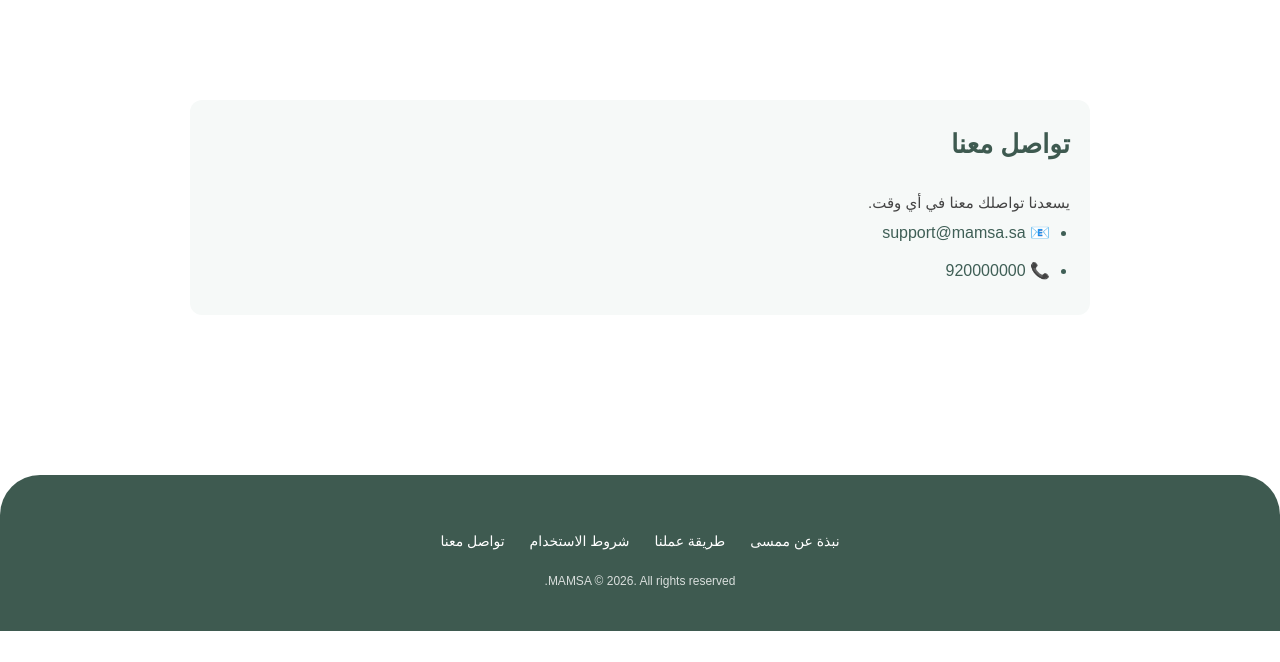
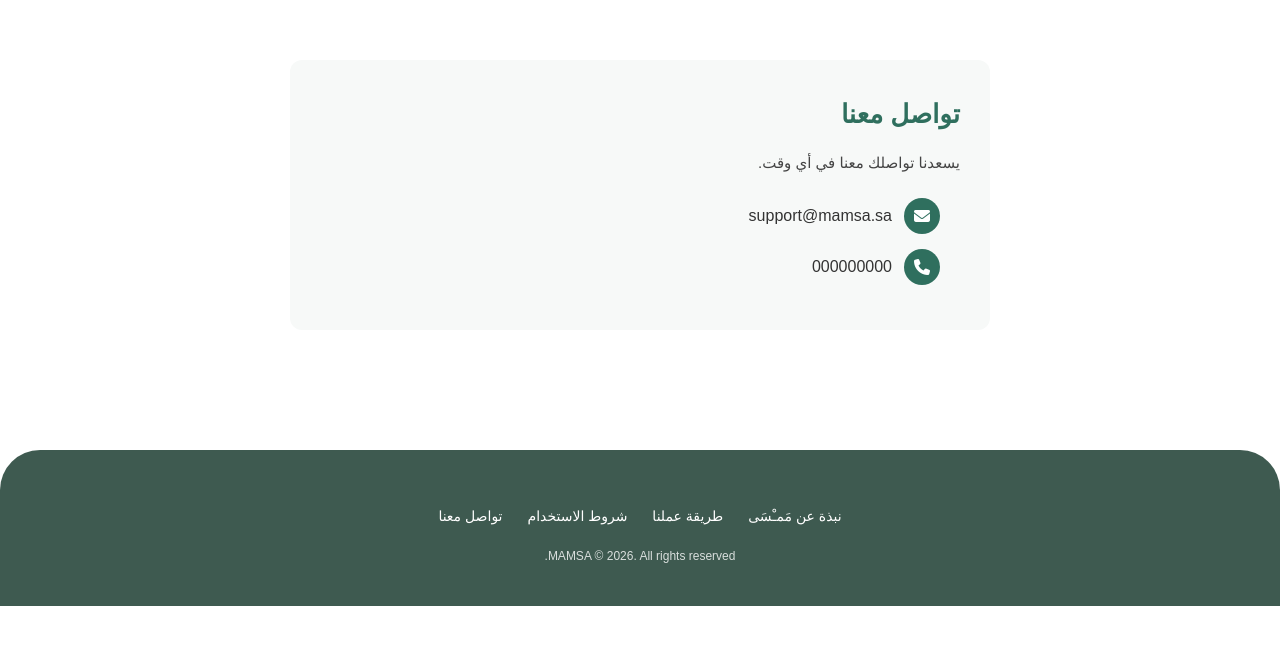
Before and after one commit to vego-group/Mamsa, a Laravel app: page /contact in a window 1280 px wide. Shown: the part 138-800 px from the top of the page. Run offline with Laravel 12, Linux system fonts and the light colour scheme; parts of the project's set-up code (start-up, migrations or seed data) failed here and were passed over; some libraries are stand-ins or nearby versions.

Commit message:
last update

```diff
--- a/resources/views/layouts/auth.blade.php
+++ b/resources/views/layouts/auth.blade.php
@@ -15,7 +15,7 @@
             <div class="w-full flex items-center justify-start">
                 <div class="text-right">
                     <div class="flex items-center justify-end gap-4">
-                        {{-- بدون كلمة ممسى (خليته فاضي مثل ما عندك) --}}
+                        {{-- بدون كلمة مَمـْسَى (خليته فاضي مثل ما عندك) --}}
                         <div class="text-white font-semibold text-2xl leading-none"></div>
 
                         <img
--- a/resources/views/pages/about.blade.php
+++ b/resources/views/pages/about.blade.php
@@ -2,9 +2,9 @@
 
 @section('content')
 <div class="static-page">
-    <h1>نبذة عن ممسى</h1>
+    <h1>نبذة عن مَمـْسَى</h1>
     <p>
-        ممسى منصة إلكترونية تهدف إلى تسهيل حجز أماكن الإقامة داخل المملكة العربية السعودية.
+        مَمـْسَى منصة إلكترونية تهدف إلى تسهيل حجز أماكن الإقامة داخل المملكة العربية السعودية.
     </p>
 </div>
 @endsection
--- a/resources/views/pages/contact.blade.php
+++ b/resources/views/pages/contact.blade.php
@@ -1,14 +1,68 @@
 @extends('layouts.app')
 
 @section('content')
+
+{{-- Font Awesome داخل نفس الملف --}}
+<style>
+    @import url('https://cdnjs.cloudflare.com/ajax/libs/font-awesome/6.5.1/css/all.min.css');
+
+    .static-page {
+        background: #f7f9f8;
+        padding: 30px;
+        border-radius: 12px;
+        max-width: 700px;
+        margin: auto;
+        direction: rtl;
+    }
+
+    .static-page h1 {
+        color: #2f6f5e;
+        margin-bottom: 10px;
+    }
+
+    .contact-list {
+        list-style: none;
+        padding: 0;
+        margin-top: 20px;
+    }
+
+    .contact-list li {
+        display: flex;
+        align-items: center;
+        margin-bottom: 15px;
+        font-size: 16px;
+        color: #333;
+    }
+
+    .contact-list i {
+        width: 36px;
+        height: 36px;
+        background: #2f6f5e;
+        color: #fff;
+        border-radius: 50%;
+        display: flex;
+        align-items: center;
+        justify-content: center;
+        margin-left: 12px;
+        font-size: 16px;
+    }
+</style>
+
 <div class="static-page">
     <h1>تواصل معنا</h1>
 
     <p>يسعدنا تواصلك معنا في أي وقت.</p>
 
-    <ul>
-        <li>📧 support@mamsa.sa</li>
-        <li>📞 920000000</li>
+    <ul class="contact-list">
+        <li>
+            <i class="fa-solid fa-envelope"></i>
+            support@mamsa.sa
+        </li>
+        <li>
+            <i class="fa-solid fa-phone"></i>
+            000000000
+        </li>
     </ul>
 </div>
+
 @endsection
--- a/resources/views/pages/terms.blade.php
+++ b/resources/views/pages/terms.blade.php
@@ -6,7 +6,7 @@
 
     <h2>1. التعريفات</h2>
     <ul>
-        <li><strong>المنصة:</strong> موقع/تطبيق ممسى.</li>
+        <li><strong>المنصة:</strong> موقع/تطبيق مَمـْسَى.</li>
         <li><strong>المستخدم:</strong> أي شخص يستخدم المنصة للحجز أو التصفح.</li>
         <li><strong>مقدم الخدمة:</strong> الفندق أو الشقة أو مزود الإقامة.</li>
         <li><strong>الحجز:</strong> حجز الإقامة عبر المنصة.</li>
@@ -14,7 +14,7 @@
 
     <h2>2. دور المنصة</h2>
     <p>
-        تعمل منصة ممسى كوسيط إلكتروني بين المستخدم ومقدم الإقامة، ولا تتحمل المنصة
+        تعمل منصة مَمـْسَى كوسيط إلكتروني بين المستخدم ومقدم الإقامة، ولا تتحمل المنصة
         أي مسؤولية مباشرة عن جودة الإقامة أو الخدمات المقدمة داخل مكان الإقامة،
         ما لم يُذكر خلاف ذلك صراحة.
     </p>
--- a/resources/views/partials/footer.blade.php
+++ b/resources/views/partials/footer.blade.php
@@ -1,6 +1,6 @@
 <div class="footer">
     <div class="footer-links">
-        <a href="{{ route('about') }}">نبذة عن ممسى</a>
+        <a href="{{ route('about') }}">نبذة عن مَمـْسَى</a>
         <a href="{{ route('howItWorks') }}">طريقة عملنا</a>
         <a href="{{ route('terms') }}">شروط الاستخدام</a>
         <a href="{{ route('contact') }}">تواصل معنا</a>
```
